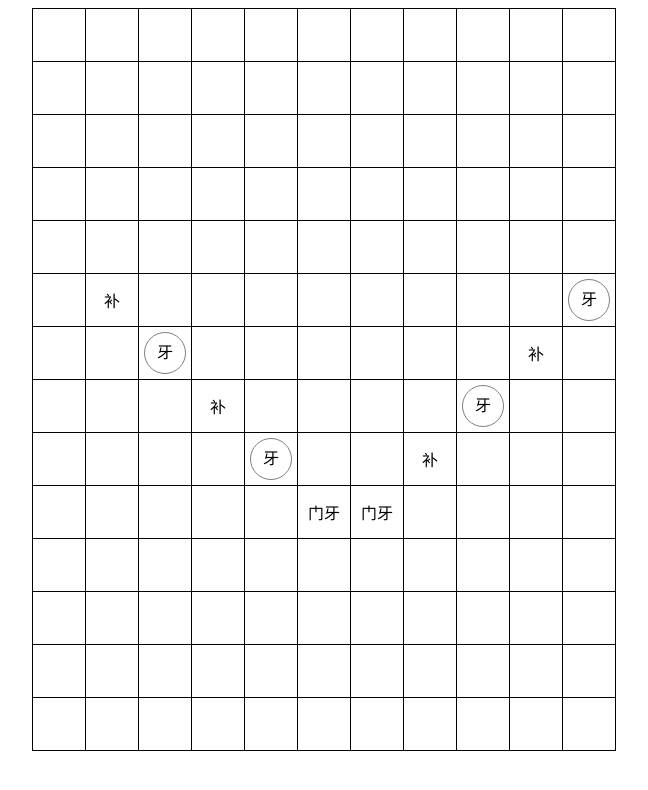
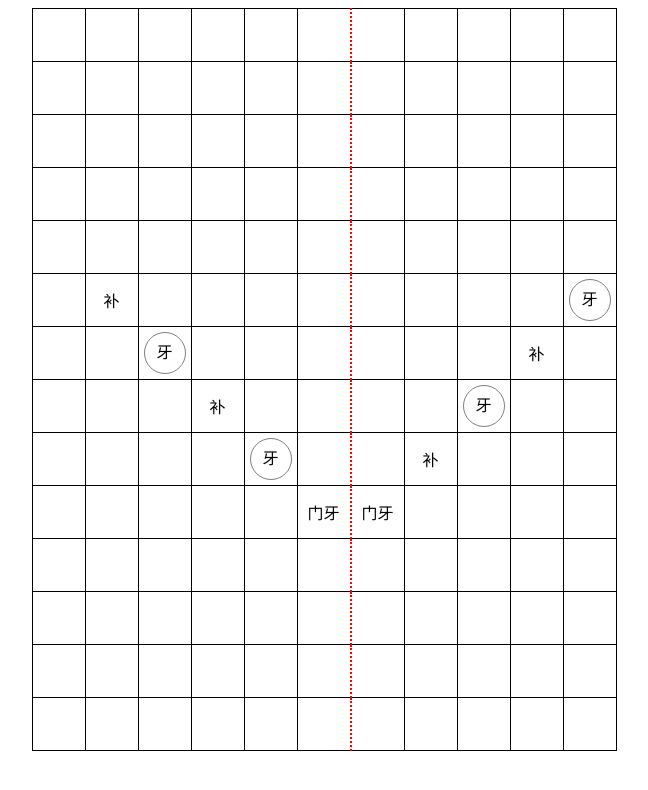
Before and after one commit to rainyjune/html-games, a plain HTML site: page index.html in a window 1280 px wide. Shown: the whole page, without its empty margins (316-964 px from the left). Drawn offline with Linux system fonts and the light colour scheme.

Commit message:
Update index.css

```diff
--- a/index.css
+++ b/index.css
@@ -21,3 +21,7 @@ td div {
   border-radius: 40px;
   line-height: 40px;
 }
+
+td:nth-child(6) {
+  border-right: 2px dotted red;
+}
```
